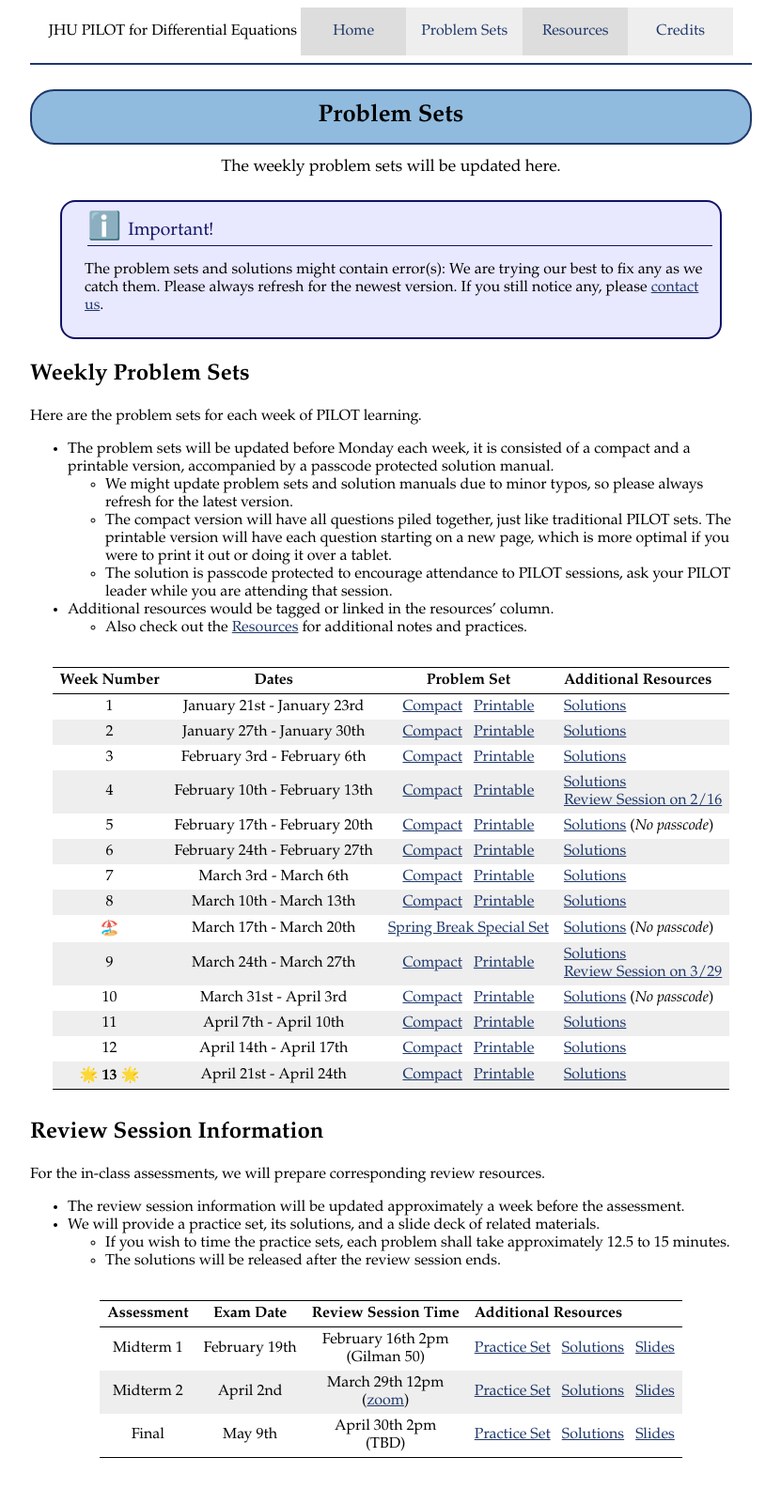
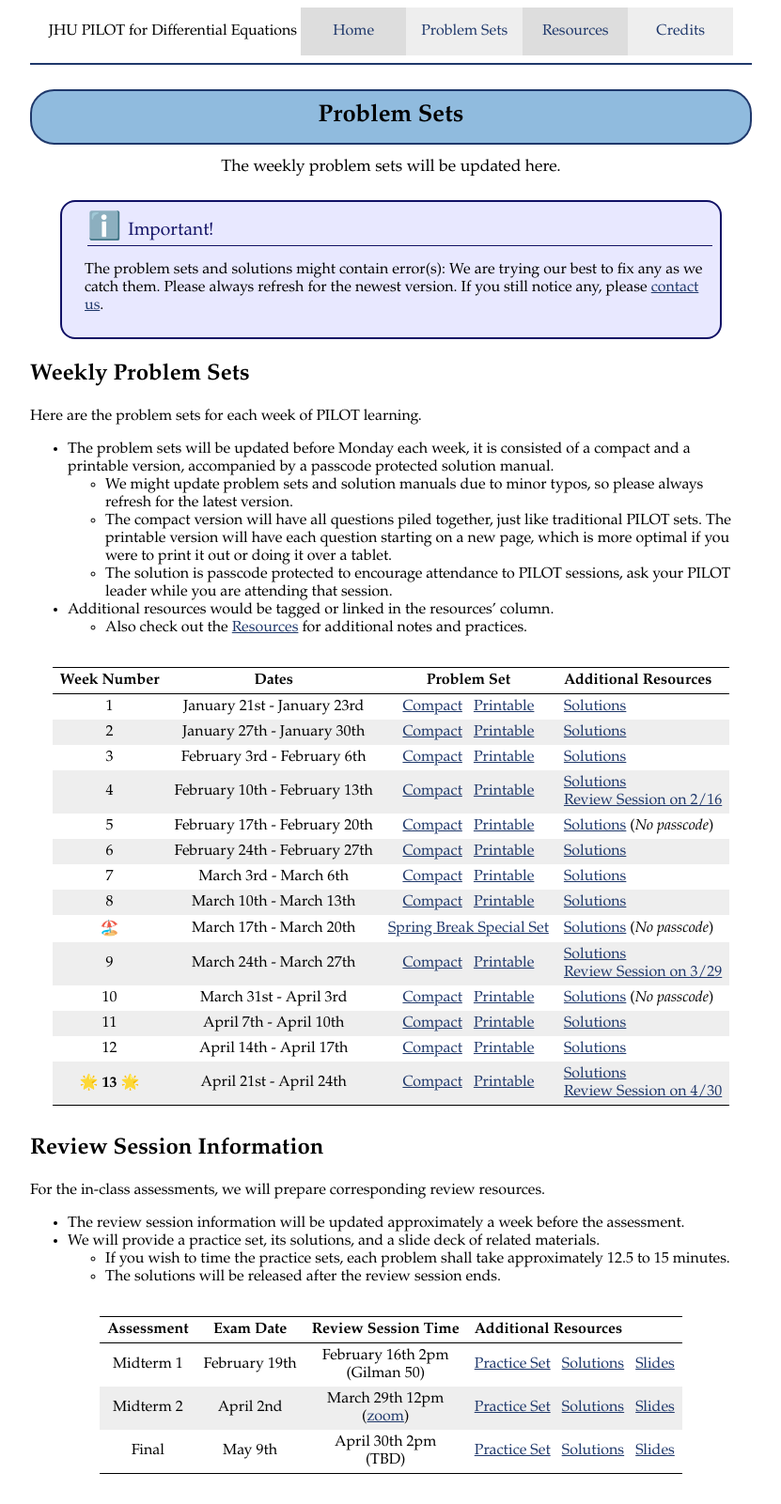
Before and after one commit to JHU-ODE-PILOT/SP25, a Jekyll site: the page built from problem_sets.md, in a window 1280 px wide. Shown: the whole page at 94% size, without its empty margins (224-1055 px from the left). Built offline with Jekyll 4.4.1, drawn with Linux system fonts in a browser that asks for light colours.

Commit message:
Update problem_sets.md

```diff
--- a/problem_sets.md
+++ b/problem_sets.md
@@ -40,7 +40,7 @@ Here are the problem sets for each week of PILOT learning.
 | 10 | March 31st - April 3rd | [Compact]({{site.baseurl}}/PSets/10C.pdf) &nbsp; [Printable]({{site.baseurl}}/PSets/10E.pdf) | [Solutions]({{site.baseurl}}/PSets/10S.pdf) (*No passcode*) |
 | 11 | April 7th - April 10th | [Compact]({{site.baseurl}}/PSets/11C.pdf) &nbsp; [Printable]({{site.baseurl}}/PSets/11E.pdf) | [Solutions]({{site.baseurl}}/PSets/11S.pdf) |
 | 12 | April 14th - April 17th | [Compact]({{site.baseurl}}/PSets/12C.pdf) &nbsp; [Printable]({{site.baseurl}}/PSets/12E.pdf) | [Solutions]({{site.baseurl}}/PSets/12S.pdf) |
-| **🌟 13 🌟** | April 21st - April 24th | [Compact]({{site.baseurl}}/PSets/13C.pdf) &nbsp; [Printable]({{site.baseurl}}/PSets/13E.pdf) | [Solutions]({{site.baseurl}}/PSets/13S.pdf) |
+| **🌟 13 🌟** | April 21st - April 24th | [Compact]({{site.baseurl}}/PSets/13C.pdf) &nbsp; [Printable]({{site.baseurl}}/PSets/13E.pdf) | [Solutions]({{site.baseurl}}/PSets/13S.pdf) <br> [Review Session on 4/30](#review-session-information) |
 
 ## Review Session Information
 
```
